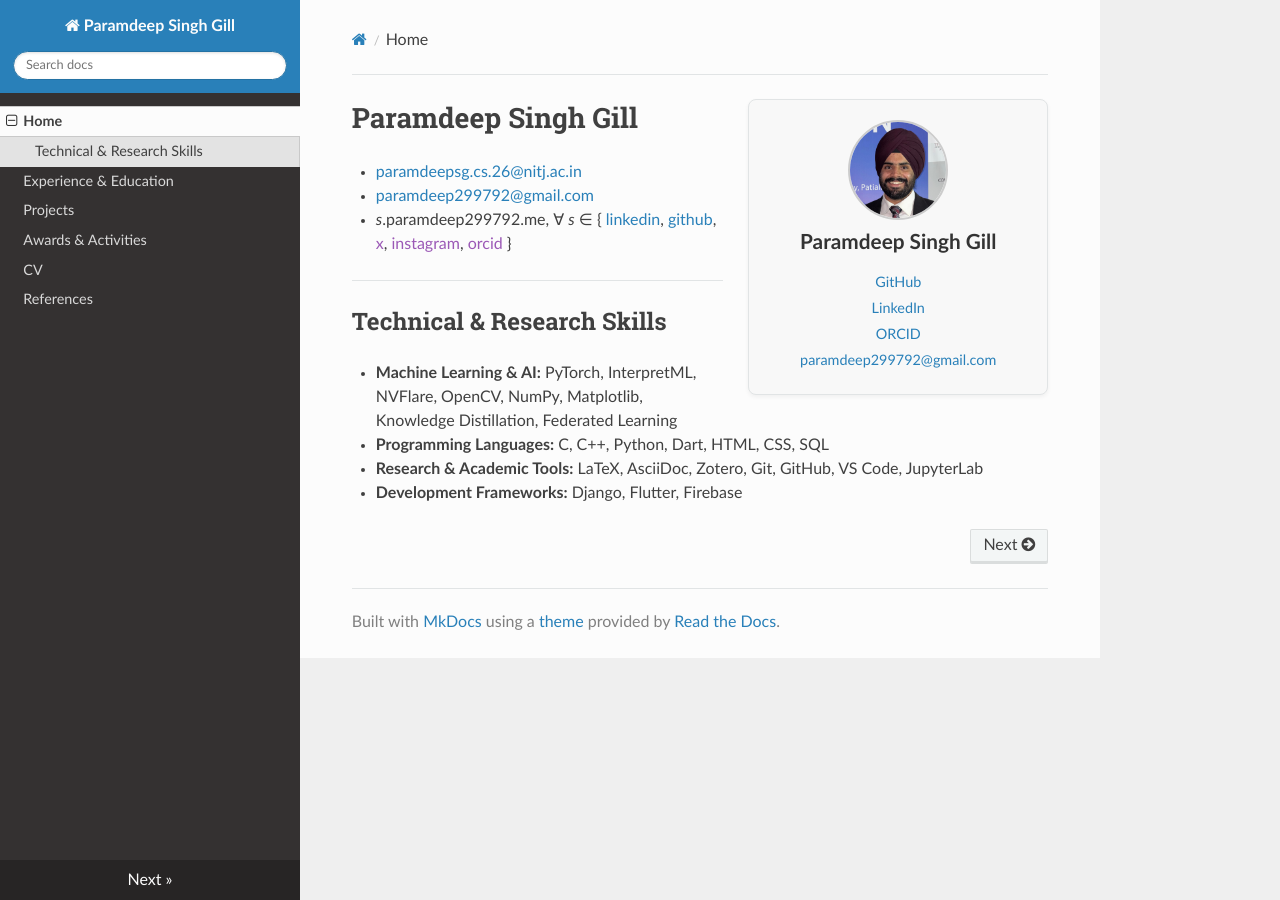
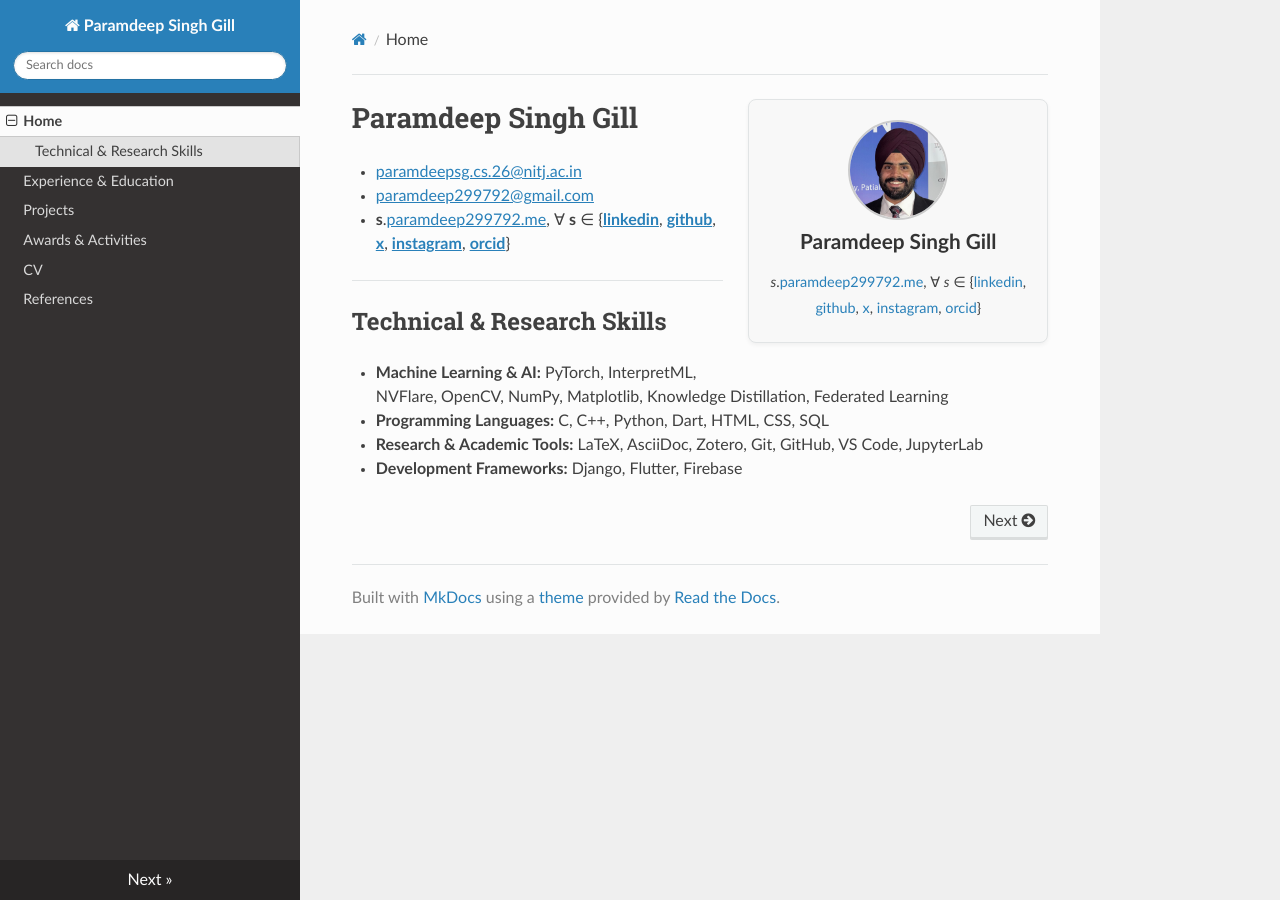
Before and after one commit to paramdeep299792/paramdeep299792.github.io, an MkDocs documentation site: the page built from docs/index.md, in a window 1280 px wide. Built offline with MkDocs 1.6.1, drawn with Linux system fonts in a browser that asks for light colours; nearby versions of some CDN libraries.

Commit message:
Added CNAME

```diff
--- a/docs/index.md
+++ b/docs/index.md
@@ -1,8 +1,8 @@
 # Paramdeep Singh Gill
 
-- [paramdeepsg.cs.26@nitj.ac.in](mailto:paramdeepsg.cs.26@nitj.ac.in)
-- [paramdeep299792@gmail.com](mailto:paramdeep299792@gmail.com)
-- *s*.paramdeep299792.me, ∀ *s* ∈ { [linkedin](https://linkedin.paramdeep299792.me/), [github](https://github.paramdeep299792.me/), [x](), [instagram](), [orcid]() }
+- [<u>paramdeepsg.cs.26@nitj.ac.in</u>](mailto:paramdeepsg.cs.26@nitj.ac.in)
+- [<u>paramdeep299792@gmail.com</u>](mailto:paramdeep299792@gmail.com)
+- **s**.[<u>paramdeep299792.me</u>](https://paramdeep299792.me/), ∀ **s** ∈ {[**<u>linkedin</u>**](https://linkedin.paramdeep299792.me/), [**<u>github</u>**](https://github.paramdeep299792.me/), [**<u>x</u>**](https://x.paramdeep299792.me/), [**<u>instagram</u>**](https://instagram.paramdeep299792.me/), [**<u>orcid</u>**](https://orcid.paramdeep299792.me/)}
 
 ---
 
--- a/overrides/main.html
+++ b/overrides/main.html
@@ -40,12 +40,12 @@
 
   <!-- Removed the horizontal margins and added a line-height for better spacing -->
   <div style="font-size: 0.9em; margin-top: 15px; line-height: 1.8;">
-    <a href="https://github.com/paramdeep299792" target="_blank" style="color: #2980B9; text-decoration: none;">GitHub</a> <br>
-    <a href="https://linkedin.com/in/paramdeep299792" target="_blank" style="color: #2980B9; text-decoration: none;">LinkedIn</a> <br>
-    <a href="https://orcid.org/0009-0002-8074-7237" target="_blank" style="color: #2980B9; text-decoration: none;">ORCID</a> <br>
-
-    <!-- Added word-break so it doesn't spill out of the box on mobile -->
-    <a href="mailto:paramdeep299792@gmail.com" style="color: #2980B9; text-decoration: none; word-break: break-word;">paramdeep299792@gmail.com</a>
+    <i>s</i>.<a href="https://paramdeep299792.me" target="_blank" style="color: #2980B9; text-decoration: none;">paramdeep299792.me</a>, ∀ <i>s</i> ∈
+    {<a href="https://linkedin.paramdeep299792.me" target="_blank" style="color: #2980B9; text-decoration: none;">linkedin</a>,
+    <a href="https://github.paramdeep299792.me" target="_blank" style="color: #2980B9; text-decoration: none;">github</a>,
+    <a href="https://x.paramdeep299792.me" target="_blank" style="color: #2980B9; text-decoration: none;">x</a>,
+    <a href="https://instagram.paramdeep299792.me" target="_blank" style="color: #2980B9; text-decoration: none;">instagram</a>,
+    <a href="https://orcid.paramdeep299792.me" target="_blank" style="color: #2980B9; text-decoration: none;">orcid</a>}
   </div>
 </div>
 
--- a/params.json
+++ b/params.json
@@ -8,7 +8,7 @@
     "github": "https://github.paramdeep299792.me/",
     "x": "https://x.paramdeep299792.me/",
     "instagram": "https://instagram.paramdeep299792.me/",
-    "orcid": "https://orcid.paramdeep299792.me/",
+    "orcid": "https://orcid.paramdeep299792.me/"
   },
   "education": [
     {
```
Also changed, not shown: src/templates/index.md (+3 -3 lines), 2 other files.
